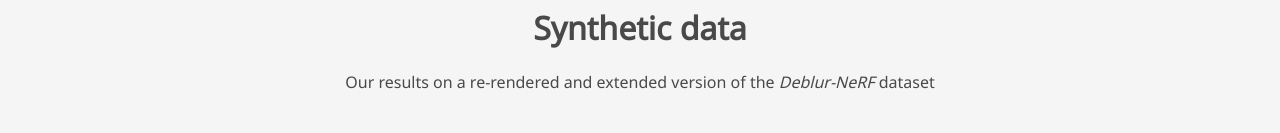
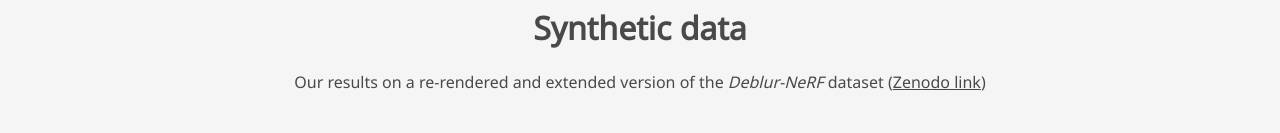
Before and after one commit to SpectacularAI/3dgs-deblur, a plain HTML site: page index.html in a window 1280 px wide. Shown: the part 2310-2443 px from the top of the page. Drawn offline with nearby package versions, Linux system fonts and the light colour scheme; some icons are missing; a web font is replaced by a local one.

Commit message:
Add Zenodo links

```diff
--- a/index.html
+++ b/index.html
@@ -102,9 +102,8 @@
                   </a>
               </span>
               <!-- Dataset Link. -->
-              <!--
               <span class="link-block">
-                <a href="https://example.com/TODO"
+                <a href="https://zenodo.org/records/10848124"
                    class="external-link button is-normal is-rounded is-dark">
                   <span class="icon">
                       <i class="far fa-images"></i>
@@ -112,7 +111,6 @@
                   <span>Data</span>
                   </a>
               </span>
-              -->
             </div>
           </div>
         </div>
@@ -268,7 +266,7 @@
       <h2 class="title is-3">Synthetic data</h2>
     </div>
     <div class="column content has-text-centered">
-      <p>Our results on a re-rendered and extended version of the <i>Deblur-NeRF</i> dataset</p>
+      <p>Our results on a re-rendered and extended version of the <i>Deblur-NeRF</i> dataset (<a style="text-decoration: underline;" href="https://zenodo.org/records/10847884">Zenodo link</a>)</p>
     </div>
     <div class="container">
       <div class="carousel results-carousel">
```
